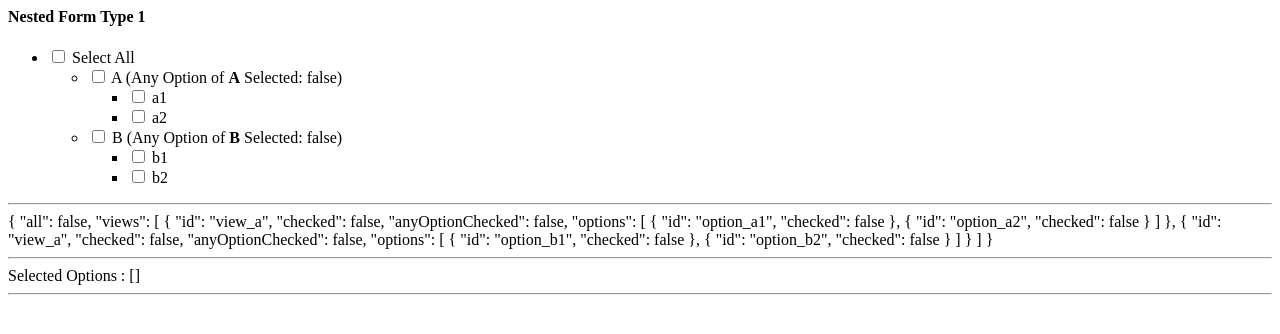
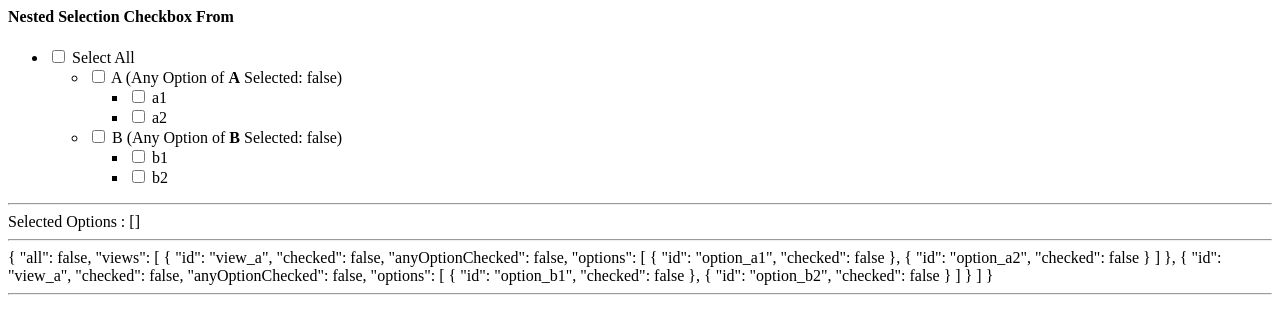
Before and after one commit to anothergitdev/ngx-nested-checkbox-ulx32z, an Angular app: page / in a window 1280 px wide. Shown: the top 334 px of the page. Built offline with nearby package versions, Linux system fonts and the light colour scheme.

Commit message:
2 files modified

```diff
--- a/src/app/app.component.html
+++ b/src/app/app.component.html
@@ -1,5 +1,5 @@
 
-<h4>Nested Form Type 1</h4>
+<h4>Nested Selection Checkbox From</h4>
 <div>
   <form [formGroup]="selectOptionsForm">
     <ul>
@@ -32,7 +32,7 @@
   </form>
 </div>
 <hr>
+<span>Selected Options : {{selectOptionsFormResult | json}}</span>
+<hr>
 <span>{{selectOptionsForm.value | json}}</span>
 <hr>
-<span>Selected Options : {{selectOptionsFormResult | json}}</span>
-<hr>
```
Also changed, not shown: 1 other file (tests, documents, lock files or other folders).
